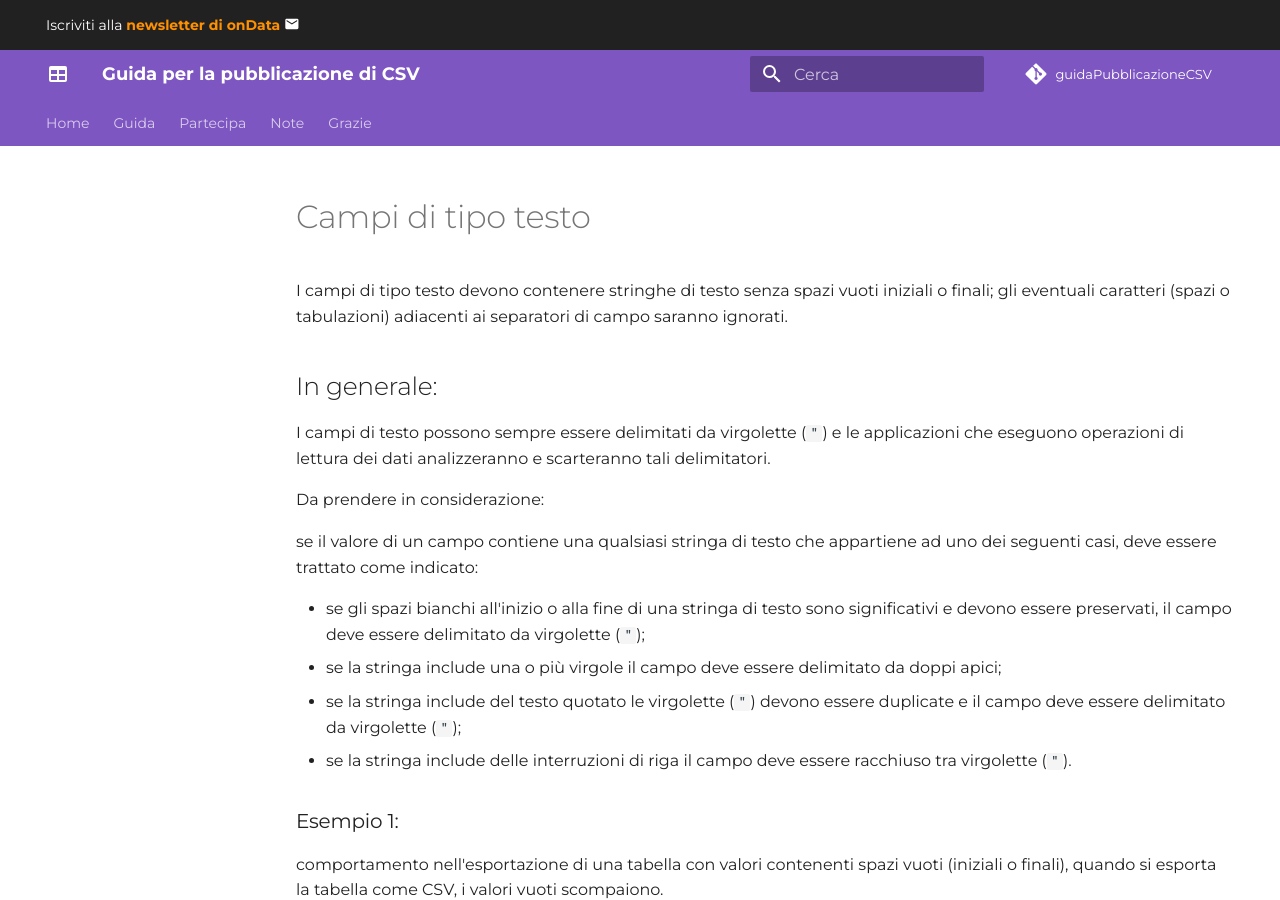
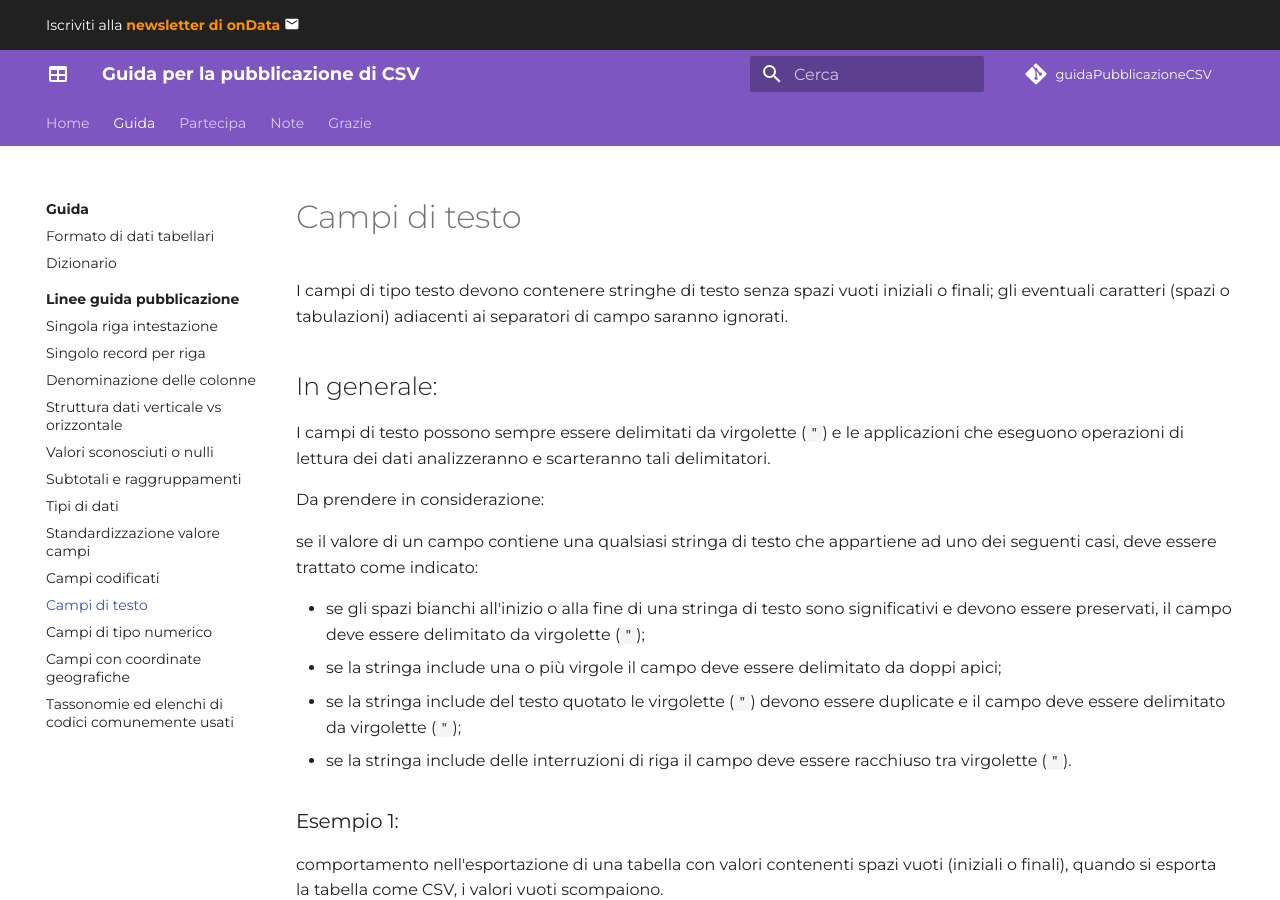
Before and after one commit to ondata/guidaPraticaPubblicazioneCSV, an MkDocs documentation site: the page built from docs/guida/linee_guida_pubblicazione/P10_campi_testo.md, in a window 1280 px wide and 900 px high. Built offline with MkDocs 1.6.1 and Material for MkDocs 9.7.7, drawn with Linux system fonts in a browser that asks for light colours; comment, search, counter and statistics services are not loaded; some of the changed lines change nothing that is shown.

Commit message:
aggiornati indice e TOC

```diff
--- a/docs/guida/linee_guida_pubblicazione/index.md
+++ b/docs/guida/linee_guida_pubblicazione/index.md
@@ -17,7 +17,7 @@
 - [P7-Tipi di dati](P07_tipi_dati.md)
 - [P8-Standardizzazione dei valori dei campi](P08_standardizzazione_valori_campi.md)
 - [P9-Campi codificati](P09_campi_codificati.md)
-- P10-Campi di testo
+- [P10-Campi di testo](P10_campi_testo.md)
 - [P11-Campi numerici](P11_campi_tipo_numerico.md)
 - P12-Campi con date
 - P13-Campi con numeri di telefono
--- a/mkdocs.yml
+++ b/mkdocs.yml
@@ -63,6 +63,7 @@
           - Tipi di dati: guida/linee_guida_pubblicazione/P07_tipi_dati.md
           - Standardizzazione valore campi: guida/linee_guida_pubblicazione/P08_standardizzazione_valori_campi.md
           - Campi codificati: guida/linee_guida_pubblicazione/P09_campi_codificati.md
+          - Campi di testo: guida/linee_guida_pubblicazione/P10_campi_testo.md
           - Campi di tipo numerico: guida/linee_guida_pubblicazione/P11_campi_tipo_numerico.md
           - Campi con coordinate geografiche: guida/linee_guida_pubblicazione/P15_campi_con_coordinate_geografiche.md
           - Tassonomie ed elenchi di codici comunemente usati: guida/linee_guida_pubblicazione/Allegato1_tassonomie_elenchi_codici.md
```
